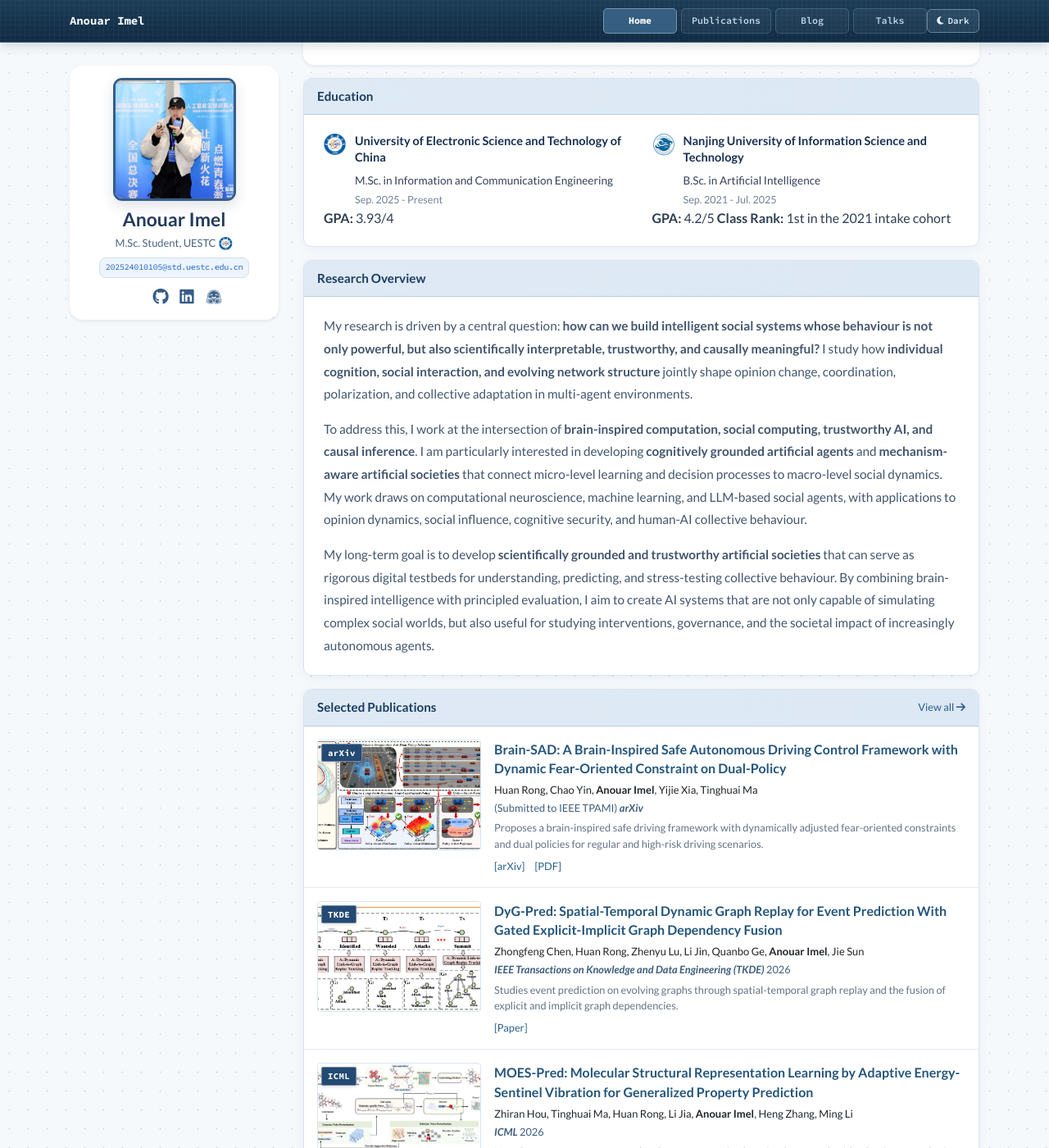
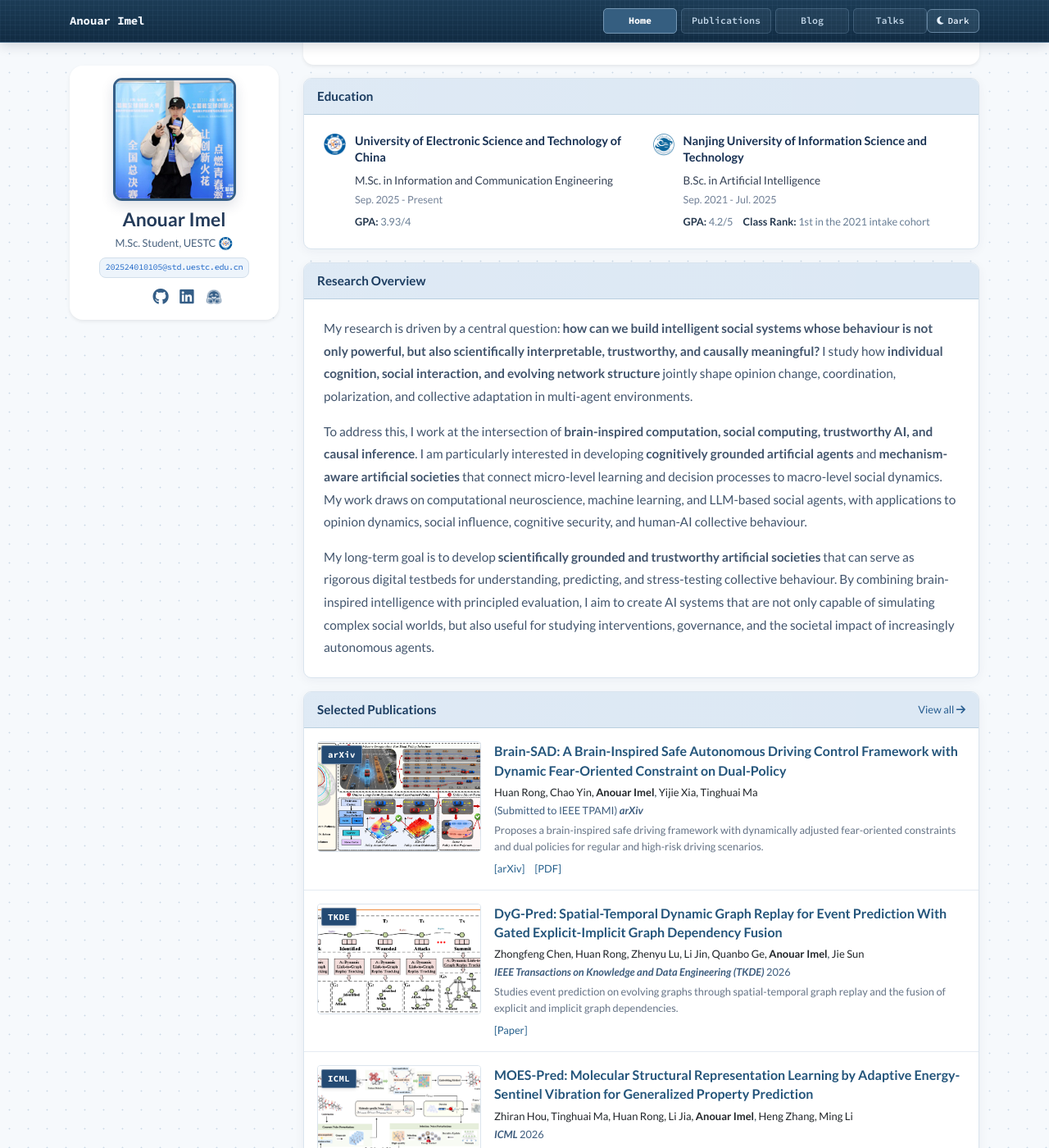
Before and after one commit to AnouarImel/AnouarImel.github.io, a Jekyll site: the page built from index.html, in a window 1280 px wide and 1400 px high, scrolled down 475 px. Shown: the whole window at 82% size. Built offline with Jekyll 4.4.1, drawn with Linux system fonts in a browser that asks for light colours; nearby versions of some CDN libraries; a style sheet for code colours, icons or effects is not loaded.

Commit message:
Update site-theme.css

```diff
--- a/assets/css/site-theme.css
+++ b/assets/css/site-theme.css
@@ -406,3 +406,30 @@ html[data-theme="dark"] .profile-hf-icon { background-color: #9dceff; }
   .academic-navbar .navbar-nav .nav-link { min-width: 0; width: 100%; padding: 9px 12px; }
   .academic-terminal-name-only { font-size: 0.84rem; }
 }
+
+.academic-education-metrics {
+  display: flex;
+  flex-wrap: wrap;
+  gap: 4px 12px;
+  margin-top: 7px;
+  margin-left: 38px;
+  color: var(--site-muted);
+  font-size: 0.8rem;
+  line-height: 1.55;
+}
+
+.academic-education-metrics strong {
+  color: var(--site-text);
+  font-weight: 600;
+}
+
+html[data-theme="dark"] .honors-date {
+  color: #a9cff5;
+}
+
+@media (max-width: 767px) {
+  .academic-education-metrics {
+    gap: 4px;
+    flex-direction: column;
+  }
+}
```
